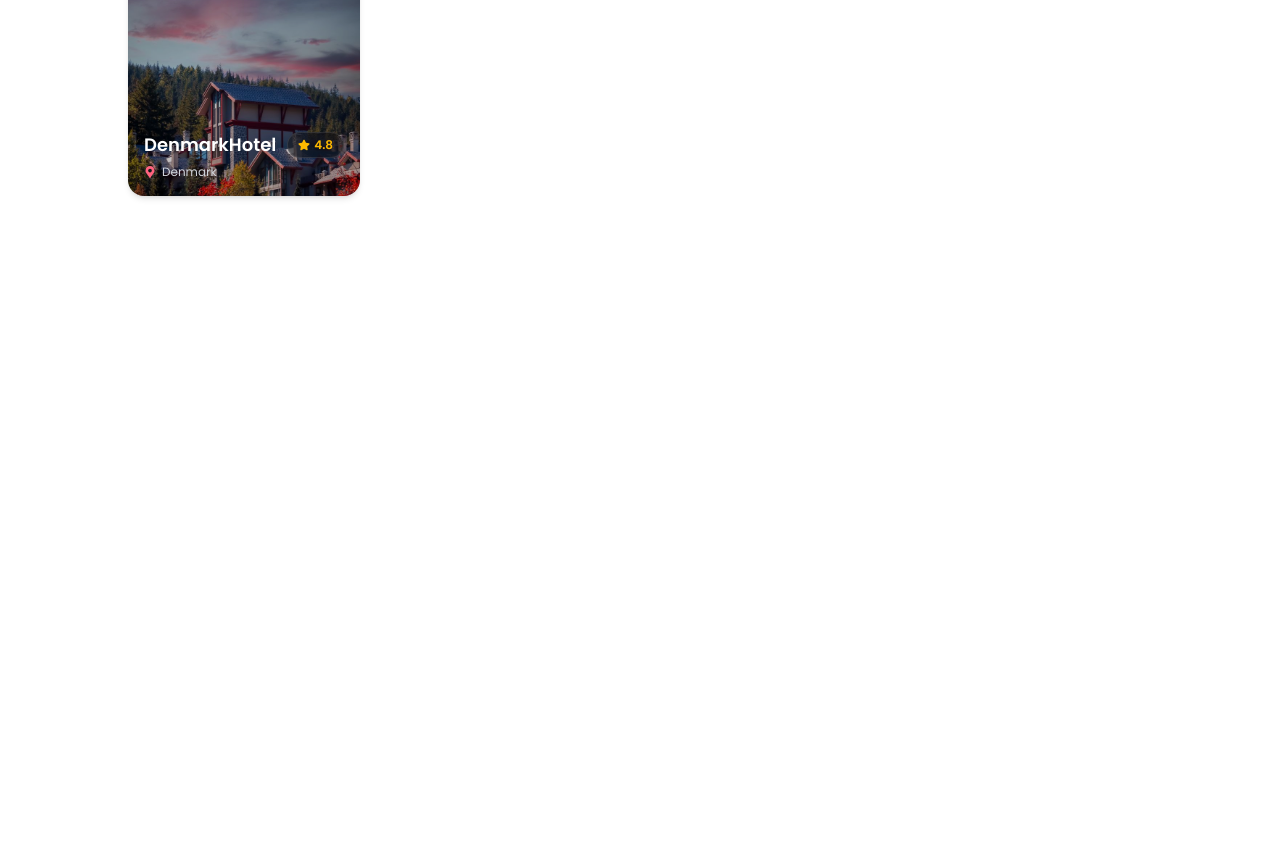
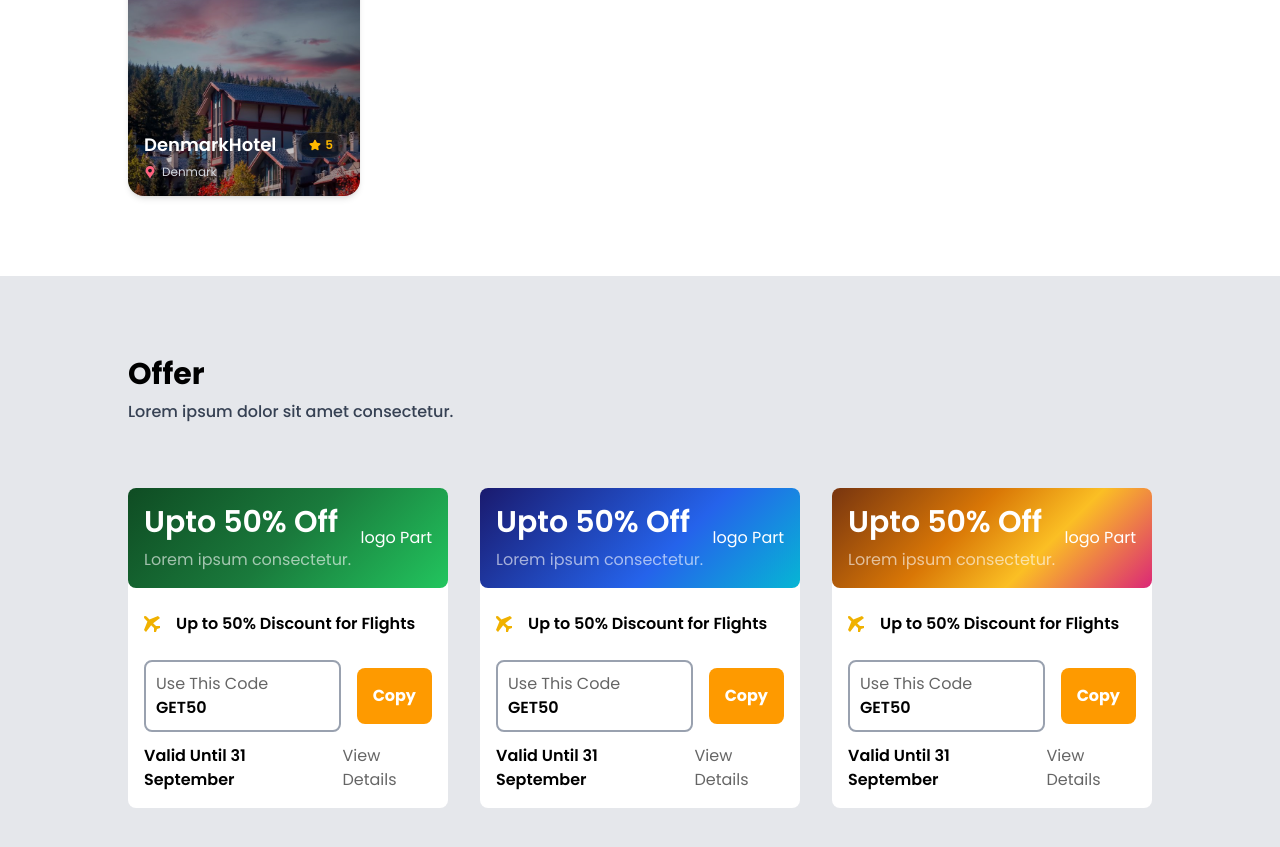
Before and after one commit to farhadhossain6996/travel, a Next.js app: page / in a window 1280 px wide. Shown: the part 2260-3107 px from the top of the page. Before the commit the page ends 2536 px from the top, so only its background shows below. Built offline with nearby package versions, Linux system fonts and the light colour scheme.

Commit message:
offerPart Done

```diff
--- a/app/components/Home/Home.tsx
+++ b/app/components/Home/Home.tsx
@@ -2,6 +2,7 @@ import React from 'react'
 import Hero from './Hero/Hero'
 import Destination from './Destination/Destination'
 import Hotel from './Hotel/Hotel'
+import Offer from './Offer/Offer'
 
 function Home() {
   return (
@@ -9,6 +10,7 @@ function Home() {
 <Hero/>
 <Destination/>
 <Hotel/>
+<Offer/>
 </div>
   )
 }
--- a/app/components/Home/Hotel/HotelSlider.tsx
+++ b/app/components/Home/Hotel/HotelSlider.tsx
@@ -54,7 +54,17 @@
 import Image from 'next/image';
 import { FaHeart, FaStar, FaMapMarkerAlt } from 'react-icons/fa';
 
-export default function HotelCard({ hotel }) {
+type Props = {
+  hotel: {
+     id: number;
+     location: string;
+    image: string;
+    rating: number;
+    name:string;
+ };
+}
+
+export default function HotelCard({hotel}:Props) {
   return (
     <div className="relative h-[320px] w-full rounded-2xl overflow-hidden cursor-pointer group shadow-md hover:shadow-xl transition-all duration-300">
 
--- /dev/null
+++ b/app/components/Home/Offer/Offer.tsx
@@ -0,0 +1,21 @@
+import React from 'react'
+import SectionHeading from '../../Helper/SectionHeading'
+import OfferCard from './OfferCard'
+
+const Offer = () => {
+  return (
+    <div className='pt-20 pb-20 bg-gray-200'>
+
+<SectionHeading heading='Offer' />
+
+{/* offerCard */}
+<div className="w-[80%] mx-auto">
+
+<OfferCard/>
+</div>
+
+    </div>
+  )
+}
+
+export default Offer
--- /dev/null
+++ b/app/components/Home/Offer/OfferCard.tsx
@@ -0,0 +1,140 @@
+import React from 'react'
+import { ImAirplane } from "react-icons/im";
+
+const gradientGreen = {
+  gradient: "linear-gradient(135deg, #0f4c23 0%, #1a7a3c 50%, #22c55e 100%)",
+};
+const gradientBlue ={
+    gradient: "linear-gradient(135deg, #1a1a6e 0%, #2563eb 60%, #06b6d4 100%)",
+}
+const gradientYellow ={
+     gradient:
+      "linear-gradient(135deg, #78350f 0%, #d97706 40%, #fbbf24 65%, #db2777 100%)",
+}
+
+
+const OfferCard = () => {
+  return (
+    <div className=' lg:flex items-center justify-between    mt-16 gap-x-8'>
+      <div className="bg-white rounded-lg lg:w-[33%] w-full">
+        <div className=" flex items-center justify-between rounded-lg  p-4  text-white " style={{ background: gradientGreen.gradient }} >
+            <div className="flex flex-col space-y-2">
+                <p className='text-3xl font-semibold '>Upto 50% Off</p>
+            <p className=' font-normal opacity-60 '>Lorem ipsum  consectetur.</p>
+            </div>
+            <div className="">
+                <p>logo Part</p>
+            </div>
+        </div>
+
+       <div className="my-2 p-4">
+         <div className=" flex gap-x-4 items-center ">
+            <ImAirplane className=' text-yellow-500 w-4 h-4'/>
+            <p className='font-semibold text-base'>Up to 50% Discount for Flights</p>
+        </div>
+       </div>
+       <div className="px-4 pb-1">
+         <div className=" flex gap-x-4  items-center ">
+            <div className="border-2  border-gray-400 bg-white w-full rounded-lg p-2.5 ">
+                <p className='font-normal opacity-60'>Use This Code</p>
+                <p className='font-semibold text-base'>GET50</p>
+            </div>
+            <button className='bg-amber-500 p-4 rounded-lg hover:bg-green-700 duration-300 transition-all hover:scale-105'>
+                <p className='font-bold text-base text-white  '> Copy</p>
+                 </button>
+        </div>
+          <div className="my-3 ">
+         <div className=" flex gap-x-4 items-center ">
+
+<p className='font-semibold md:text-base text-[12px]'>
+    Valid Until 31 September
+    </p>
+<p className='font-normal opacity-60 md:text-base text-[13px]'>
+View Details</p>
+        </div>
+       </div>
+       </div>
+      </div>
+      <div className="bg-white rounded-lg  lg:w-[33%] w-full lg:my-0 my-10 ">
+        <div className=" flex items-center justify-between rounded-lg  p-4  text-white " style={{background:gradientBlue.gradient}} >
+            <div className="flex flex-col space-y-2">
+                <p className='text-3xl font-semibold '>Upto 50% Off</p>
+            <p className=' font-normal opacity-60 '>Lorem ipsum  consectetur.</p>
+            </div>
+            <div className="">
+                <p>logo Part</p>
+            </div>
+        </div>
+
+       <div className="my-2 p-4">
+         <div className=" flex gap-x-4 items-center ">
+            <ImAirplane className=' text-yellow-500 w-4 h-4'/>
+            <p className='font-semibold text-base'>Up to 50% Discount for Flights</p>
+        </div>
+       </div>
+       <div className="px-4 pb-1">
+         <div className=" flex gap-x-4 items-center ">
+            <div className="border-2  border-gray-400 bg-white w-full rounded-lg p-2.5 ">
+                <p className='font-normal opacity-60'>Use This Code</p>
+                <p className='font-semibold text-base'>GET50</p>
+            </div>
+            <button className='bg-amber-500 p-4 rounded-lg hover:bg-green-700 duration-300 transition-all hover:scale-105'>
+                <p className='font-bold text-base text-white  '> Copy</p>
+                 </button>
+        </div>
+          <div className="my-3 ">
+         <div className=" flex gap-x-4 items-center ">
+
+<p className='font-semibold md:text-base text-[12px]'>
+    Valid Until 31 September
+    </p>
+<p className='font-normal opacity-60 md:text-base text-[13px]'>
+View Details</p>
+        </div>
+       </div>
+       </div>
+      </div>
+      <div className="bg-white rounded-lg  lg:w-[33%] w-full ">
+        <div className=" flex items-center justify-between rounded-lg  p-4  text-white " style={{ background: gradientYellow.gradient }} >
+            <div className="flex flex-col space-y-2">
+                <p className='text-3xl font-semibold '>Upto 50% Off</p>
+            <p className=' font-normal opacity-60 '>Lorem ipsum  consectetur.</p>
+            </div>
+            <div className="">
+                <p>logo Part</p>
+            </div>
+        </div>
+
+       <div className="my-2 p-4">
+         <div className=" flex gap-x-4 items-center ">
+            <ImAirplane className=' text-yellow-500 w-4 h-4'/>
+            <p className='font-semibold text-base'>Up to 50% Discount for Flights</p>
+        </div>
+       </div>
+       <div className="px-4 pb-1">
+         <div className=" flex gap-x-4 items-center ">
+            <div className="border-2  border-gray-400 bg-white w-full rounded-lg p-2.5 ">
+                <p className='font-normal opacity-60'>Use This Code</p>
+                <p className='font-semibold text-base'>GET50</p>
+            </div>
+            <button className='bg-amber-500 p-4 rounded-lg hover:bg-green-700 duration-300 transition-all hover:scale-105'>
+                <p className='font-bold text-base text-white  '> Copy</p>
+                 </button>
+        </div>
+          <div className="my-3 ">
+         <div className=" flex gap-x-4 items-center ">
+
+<p className='font-semibold md:text-base text-[12px] '>
+    Valid Until 31 September
+    </p>
+<p className='font-normal opacity-60 md:text-base text-[13px]'>
+View Details</p>
+        </div>
+       </div>
+       </div>
+      </div>
+    </div>
+  )
+}
+
+export default OfferCard
--- a/app/data/data.ts
+++ b/app/data/data.ts
@@ -64,14 +64,14 @@ export const hotelsData=[
         id:4,
         image:"/image/FrainceHotel.jpg",
         name:"ParisRoom",
-        rating:4.8,
+        rating:4.9,
         location:"Paris,",
     },
     {
         id:5,
         image:"/image/DenmarkHotel.jpg",
         name:"DenmarkHotel",
-        rating:4.8,
+        rating:5.00,
         location:"Denmark",
     },
 ]
```
